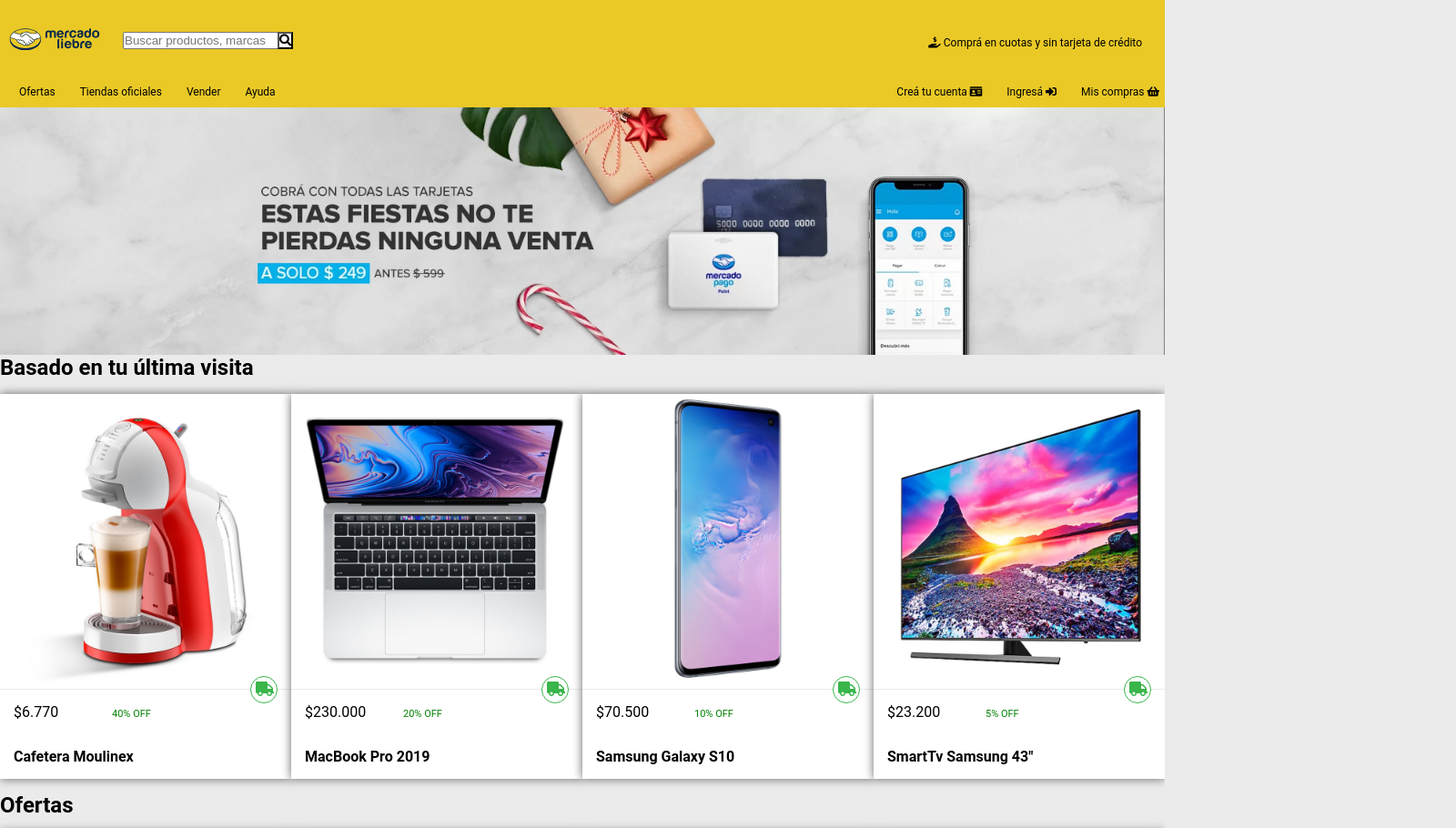
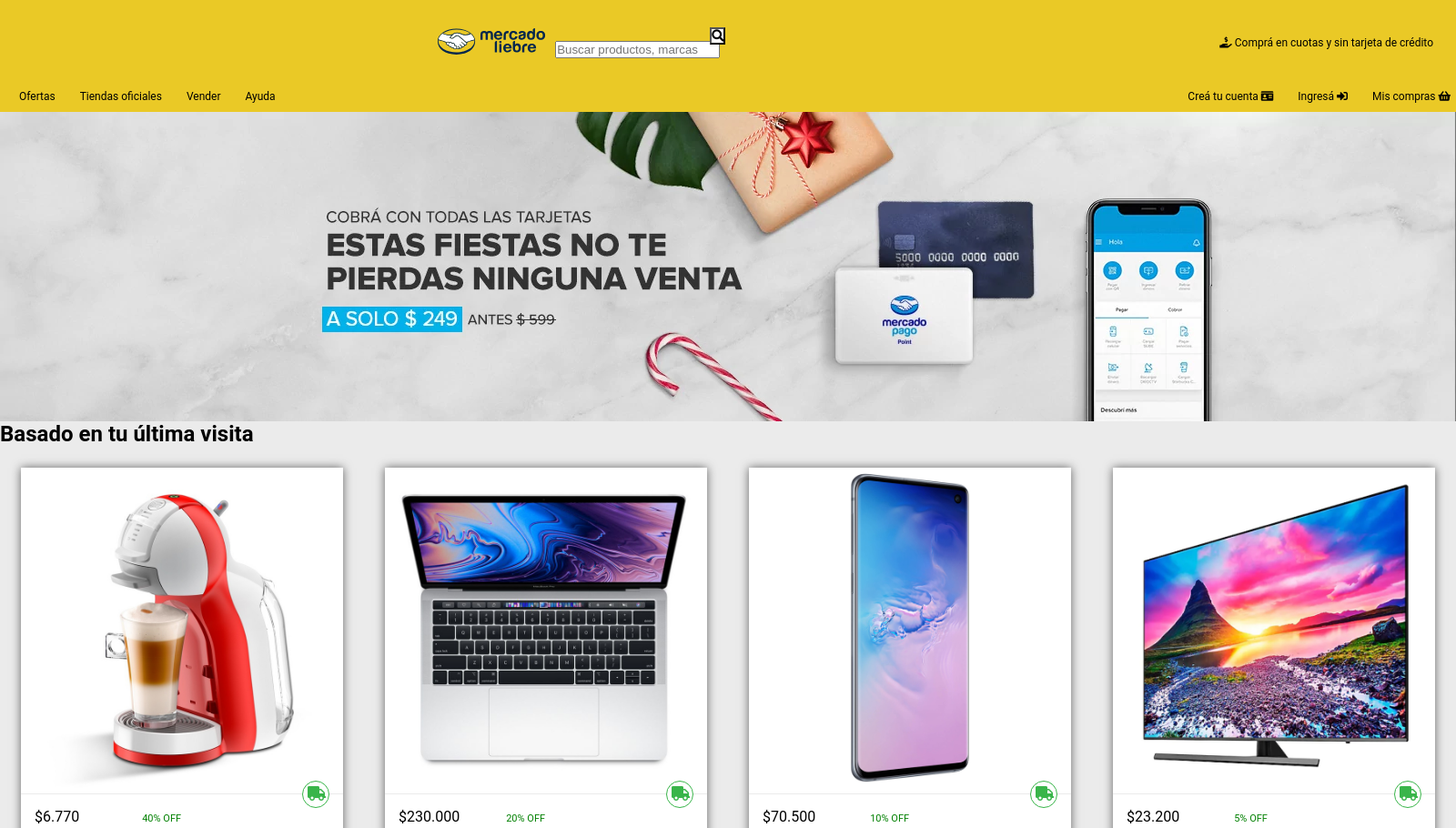
Before and after one commit to Emiliano-dos-Reis/MercadoLiebreDosReis, a website: page views/home.html in a window 1280 px wide. Shown: the top 910 px of the page at 91% size, 1600 px wide, since content can reach past the window. Drawn offline with Linux system fonts and the light colour scheme.

Commit message:
correccion flexbox

```diff
--- a/public/css/styles.css
+++ b/public/css/styles.css
@@ -43,7 +43,7 @@
 
 .logo {
 
-    width: 100px;
+    width: 120px;
     margin-left: 10px;
     margin-bottom: 15px;
 
@@ -54,20 +54,30 @@
     margin-left: 10px;
     width: 100px;
 
+
 }
 
 .icono-buscador{
+
 
     margin-left: 60px;
     height: 60%;
     background-color:white;
 
+
+
+
 }
 
     .logo_buscador{
-
+        width:100%;
         display:flex;
       height: 50%;
+
+
+      max-width: 400px;
+      margin-left: auto;
+      margin-right: auto;
 
 }
 
@@ -173,7 +183,9 @@
 
 footer {
 
+    padding-top: 25px;
     background-color: white;
+
 }
 
 footer article{
@@ -193,13 +205,34 @@
 
 }
 
+
 @media screen and (min-width: 361px){
 
+
+
+
+
+
+main{
+
+    flex-wrap: wrap;
+    width: 125%;
+
+
+}
+
+
+
+header{
+    flex-wrap: wrap;
+    width: 125%;
+
+}
 
 main article {
 
     box-shadow: 0px 0px 10px rgb(100, 100, 100);
-
+    margin: 48px;
 
 }
 
@@ -217,8 +250,12 @@
 
 .contenedor1{
 
+
+
+    margin: auto;
     display:flex;
     justify-content: space-between;
+
 
     }
 
@@ -230,8 +267,8 @@
 
 .buscador {
 
-        margin-left: 25px;
-        margin-top: 5px
+        align-content: center;
+
 }
 
 .icono-buscador{
@@ -239,7 +276,17 @@
         margin-top: 5px;
         margin-left: 70px;
 
+        margin-top: 0px;
+
 }
+
+
+
+
+
+
+
+
 
 .listado{
 
@@ -277,12 +324,17 @@
 
     width: 100%;
     display:flex;
+    flex-wrap: wrap;
+    width: 125%;
+
 
 }
 
 .dosfotos{
 
     display:flex;
+
+
 
 }
 
@@ -301,9 +353,28 @@
 
 }
 
+footer {
+
+    display: flex;
+    flex-direction: column;
+    width: 125%;
+
+}
+
+
+
+
     }
 
 @media(min-width: 769px){
+
+
+    main article {
+
+        box-shadow: 0px 0px 10px rgb(100, 100, 100);
+        margin: 23px;
+
+    }
 
 .contenedor-menu{
 
@@ -319,5 +390,15 @@
     font-size: 11px;
 
 }
+footer{
+
+    display: flex;
+    flex-direction: column;
+    width: 125%;
+
+}
+
+
+
 
     }
```
Also changed, not shown: views/home.html (+3 -2 lines).
